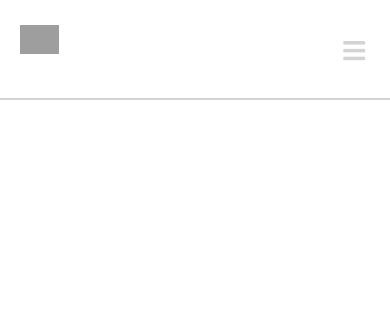
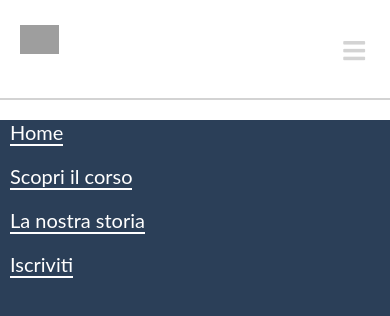
Before and after one commit to LeonardoSarallo/jquery-hamburger-menu, a plain HTML site: page index.html in a window 390 px wide. Drawn offline with nearby package versions, Linux system fonts and the light colour scheme; grey boxes are pictures that could not be loaded.

Commit message:
listahamburger

```diff
--- a/style.css
+++ b/style.css
@@ -17,8 +17,6 @@
   float: left;
   width: 20%;
   height: 100px;
-
-
 
 }
 .header_right {
@@ -60,19 +58,26 @@
   color: lightgrey;
 }
 .hamburger_menu {
-  display: none;
   width: 100%;
   height: 100%;
+  min-width: 100vw;
+  min-height: 100vh;
   background-color: #2B3F58;
 }
 .hamburger_menu ul {
-display: flex;
-flex-direction: column;
-justify-content: space-around;
-align-items: flex-start;
 list-style: none;
+}
+.hamburger_menu ul li {
+  margin: 20px 10px;
 
 }
+.hamburger_menu ul li a {
+ color: white;
+ text-decoration: none;
+ font-size: 20px;
+ border-bottom: 2px solid white;
+}
+
 @media screen and (max-width: 1000px)
 {
   .header_right ul {
```
